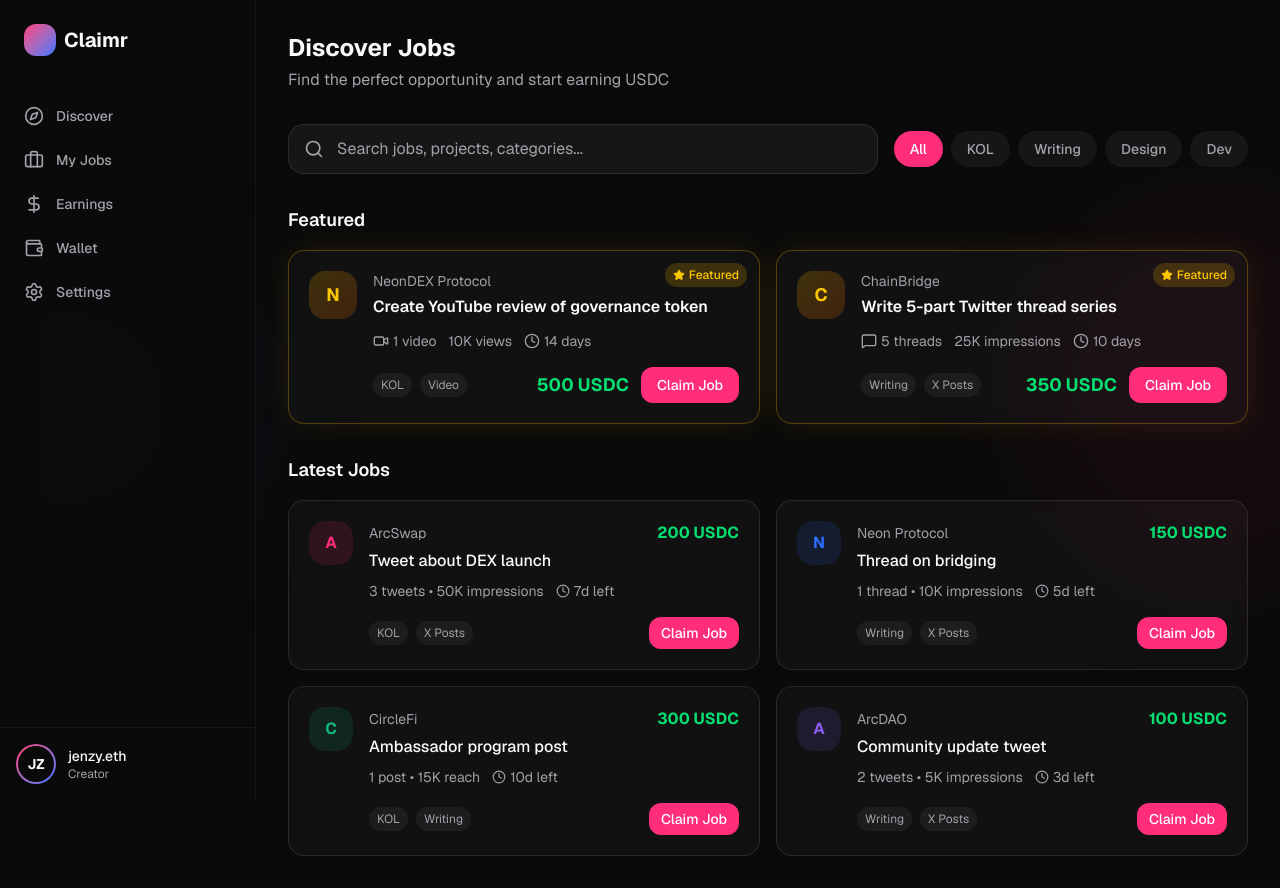
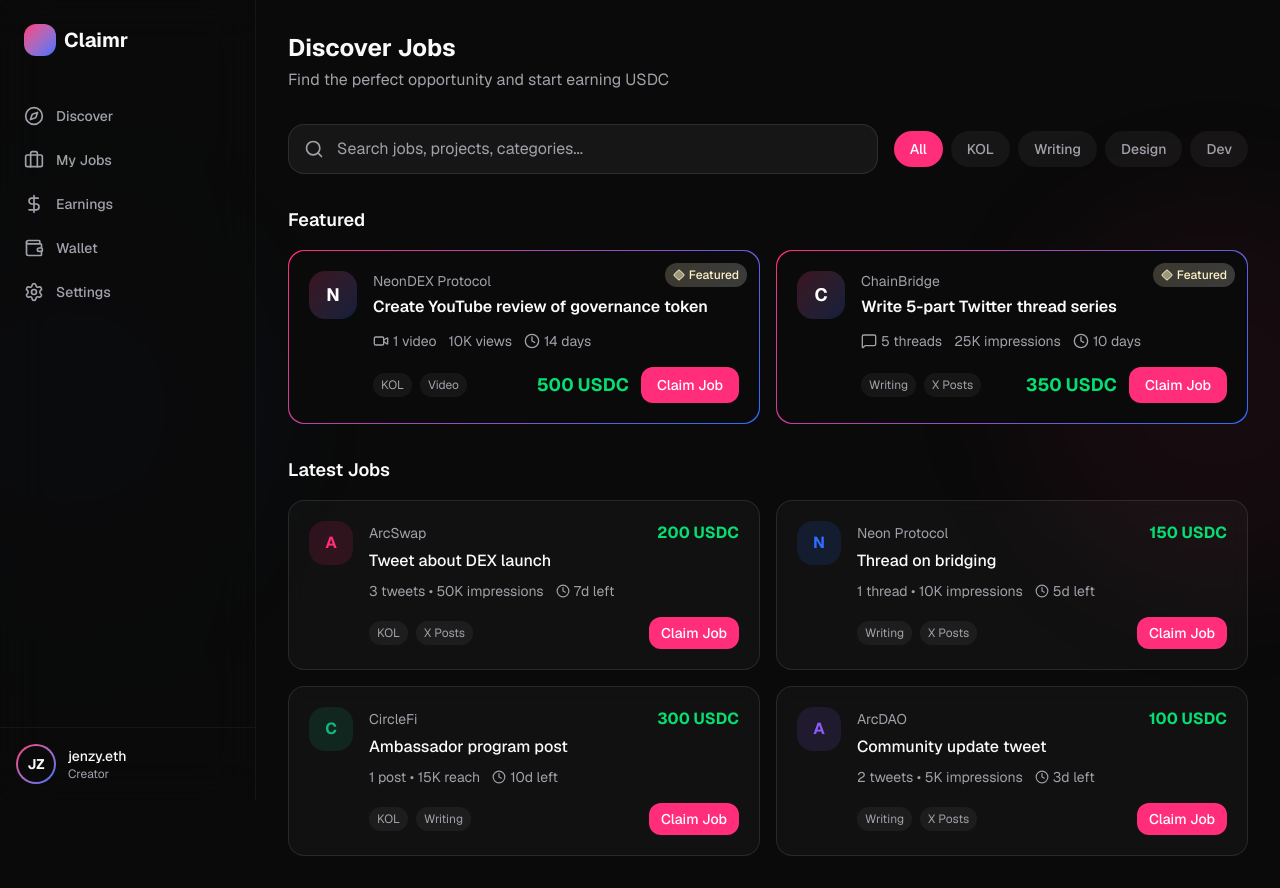
Before and after one commit to iam25th1/claimr, a Next.js app: page /dashboard/discover in a window 1280 px wide. Built offline with nearby package versions, Linux system fonts and the light colour scheme.

Commit message:
fix: update Featured jobs section style\n\nChange gradient and icon for subtle badge and card border.

```diff
--- a/components/claimr/featured-jobs.tsx
+++ b/components/claimr/featured-jobs.tsx
@@ -1,4 +1,4 @@
-import { Clock, Star, Video, MessageSquare } from "lucide-react"
+import { Clock, Diamond, Video, MessageSquare } from "lucide-react"
 
 const featuredJobs = [
   {
@@ -35,18 +35,19 @@ export function FeaturedJobs() {
         {featuredJobs.map((job) => (
           <div
             key={job.id}
-            className="group relative overflow-hidden rounded-xl border border-yellow-500/30 bg-white/[0.03] p-5 backdrop-blur-sm transition-all hover:border-yellow-500/50"
+            className="group relative overflow-hidden rounded-xl p-[1px] backdrop-blur-sm transition-all"
             style={{
-              boxShadow: "0 0 30px rgba(234, 179, 8, 0.1)",
+              background: "linear-gradient(135deg, #FF2D7A, #2D6EFF)",
             }}
           >
-            <div className="absolute right-3 top-3 flex items-center gap-1 rounded-full bg-yellow-500/20 px-2 py-1 text-xs font-medium text-yellow-400">
-              <Star className="h-3 w-3 fill-yellow-400" />
+            <div className="relative h-full rounded-xl bg-[#0a0a0a] p-5">
+              <div className="absolute right-3 top-3 flex items-center gap-1 rounded-full bg-gradient-to-r from-amber-100/20 to-white/20 px-2 py-1 text-xs font-medium text-amber-100">
+                <Diamond className="h-3 w-3 fill-amber-100/50" />
                 Featured
               </div>
 
               <div className="flex items-start gap-4">
-              <div className="flex h-12 w-12 items-center justify-center rounded-xl bg-gradient-to-br from-yellow-500/20 to-orange-500/20 text-lg font-bold text-yellow-400">
+                <div className="flex h-12 w-12 items-center justify-center rounded-xl bg-gradient-to-br from-[#FF2D7A]/20 to-[#2D6EFF]/20 text-lg font-bold text-white">
                   {job.avatar}
                 </div>
                 <div className="flex-1">
@@ -86,6 +87,7 @@ export function FeaturedJobs() {
                 </div>
               </div>
             </div>
+          </div>
         ))}
       </div>
     </div>
```
Lines whose indentation alone changed are shown as unchanged.
